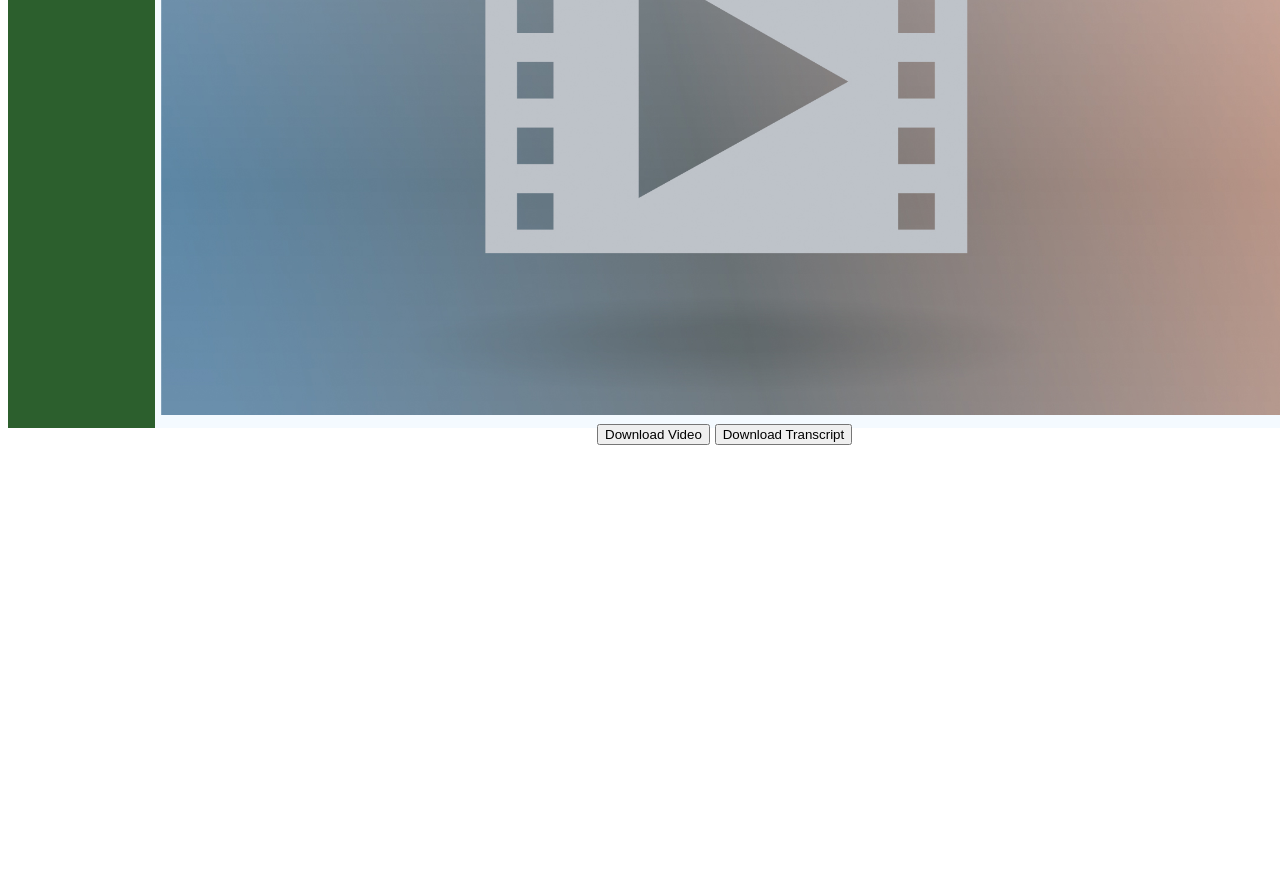
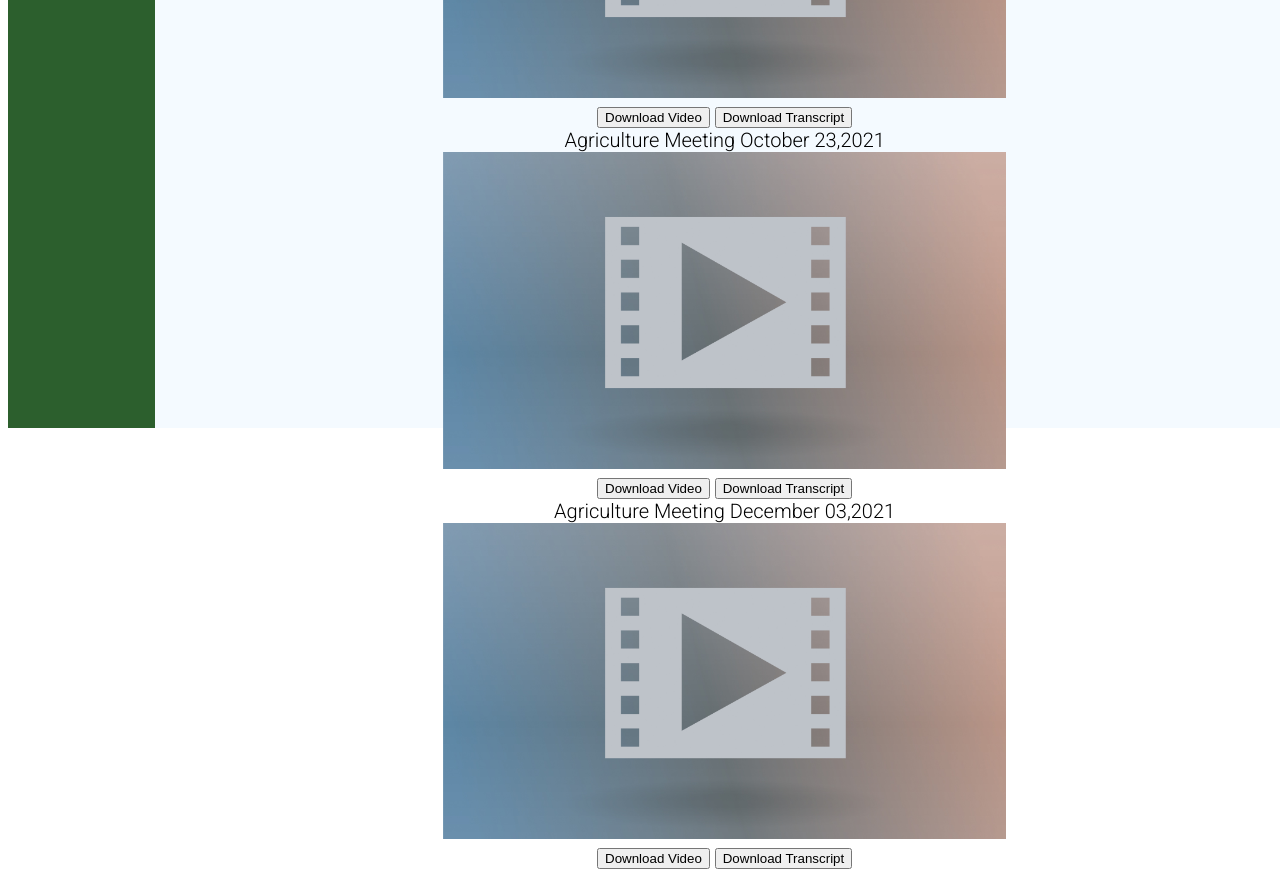
Before and after one commit to CabTheProgrammer/AgroReceipts, a plain HTML site: page reports.html in a window 1280 px wide. Shown: the part 380-1249 px from the top of the page. Before the commit the page ends 825 px from the top, so only its background shows below. Drawn offline with nearby package versions, Linux system fonts and the light colour scheme.

Commit message:
Added something

```diff
--- a/reports.html
+++ b/reports.html
@@ -28,10 +28,25 @@
         <div id="gallery">
           <p>Here you can view the latest meetings as well as access transcripts</p>
           <div class ="item">
+
             <div id="item-title">Agriculture Meeting September 13,2021</div>
-            <img src="images/thumbnail.jpg"> <br>
+            <img class ="thumbnails" src="images/thumbnail.jpg"> <br>
             <input type="button" value="Download Video">
             <input type="button" value="Download Transcript">
+
+            <div id="item-title">Agriculture Meeting October 23,2021</div>
+            <img class ="thumbnails" src="images/thumbnail.jpg"> <br>
+            <input type="button" value="Download Video">
+            <input type="button" value="Download Transcript">
+
+
+
+            <div id="item-title">Agriculture Meeting December 03,2021</div>
+            <img class ="thumbnails" src="images/thumbnail.jpg"> <br>
+            <input type="button" value="Download Video">
+            <input type="button" value="Download Transcript">
+
+
           </div>
 
     </div>
--- a/styles.css
+++ b/styles.css
@@ -53,6 +53,10 @@ img{
     height: auto;
 }
 
+.thumbnails{
+    max-width:50%;
+    height:auto;
+}
 
 #footer{
     margin-top:1vh;
```
